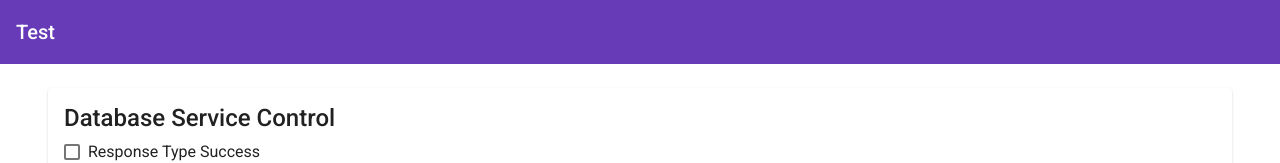
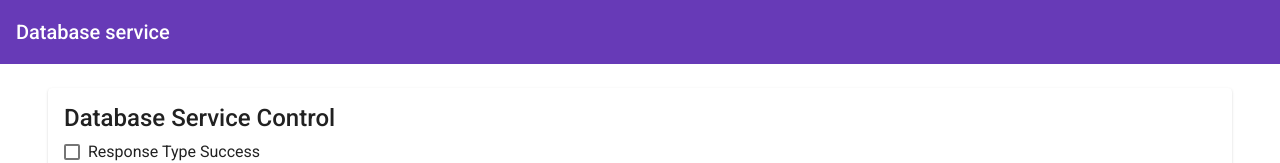
Before and after one commit to OMNI-SLO-Monitoring/database-service, an Angular app in the folder database-serviceui/: page / in a window 1280 px wide. Shown: the top 163 px of the page. Built offline with nearby package versions, Linux system fonts and the light colour scheme.

Commit message:
Fixed port being a string in the config

```diff
--- a/database-serviceui/angular.json
+++ b/database-serviceui/angular.json
@@ -64,7 +64,7 @@
           "builder": "@angular-devkit/build-angular:dev-server",
           "options": {
             "browserTarget": "database-serviceui:build",
-            "port": "4000"
+            "port": 4000
           },
           "configurations": {
             "production": {
--- a/database-serviceui/src/app/app.component.html
+++ b/database-serviceui/src/app/app.component.html
@@ -13,7 +13,7 @@
   }
 </style>
 
-<mat-toolbar color="primary">Test</mat-toolbar>
+<mat-toolbar color="primary">Database service</mat-toolbar>
 
 <mat-card>
   <mat-card-title>Database Service Control</mat-card-title>
```
